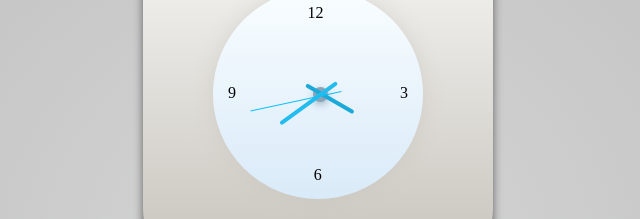
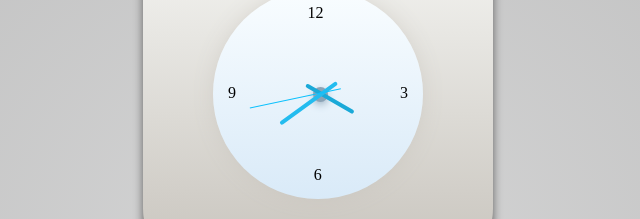
Before and after one commit to JeromeYangtao/clock, a plain HTML site: page index.html in a window 1280 px wide. Shown: the part 306-525 px from the top of the page, 322-962 px from the left. Drawn offline with Linux system fonts and the light colour scheme.

Commit message:
css调整

```diff
--- a/style.css
+++ b/style.css
@@ -68,7 +68,7 @@
        width: 1px;
        position: absolute;
        top: 33px;
-       left: 0px;
+       left: 3px;
        background: #0dc1fd;
    }
 
```
Also changed, not shown: index.html (+0 -1 lines).
